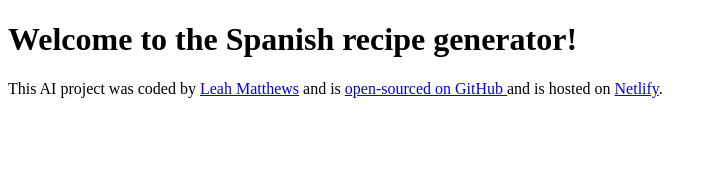
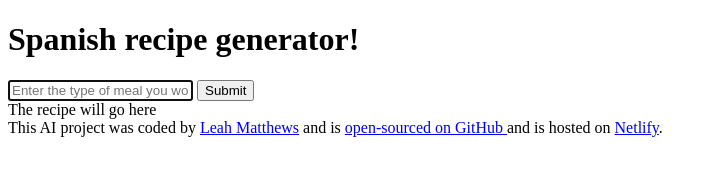
Before and after one commit to leahraquel/Spanish-recipe-generator, a plain HTML site: page index.html in a window 1280 px wide. Shown: the whole page, without its empty margins (0-717 px from the left). Drawn offline with Linux system fonts and the light colour scheme.

Commit message:
added basic HTML structure

```diff
--- a/index.html
+++ b/index.html
@@ -4,10 +4,26 @@
     <meta charset="UTF-8" />
     <meta name="viewport" content="width=device-width, initial-scale=1.0" />
     <link rel="stylesheet" href="src/style.css" />
-    <title>AI Recipe Generator</title>
+    <title>AI Spanish Recipe Generator</title>
   </head>
   <body>
-    <h1>Welcome to the Spanish recipe generator!</h1>
+    <header>
+      <h1>Spanish recipe generator!</h1>
+    </header>
+
+    <main>
+      <form>
+        <input
+          type="text"
+          placeholder="Enter the type of meal you would like to make"
+          autofocus
+          required
+          autocomplete="off"
+        />
+        <input type="submit" />
+      </form>
+      <div>The recipe will go here</div>
+    </main>
 
     <footer>
       This AI project was coded by
```
